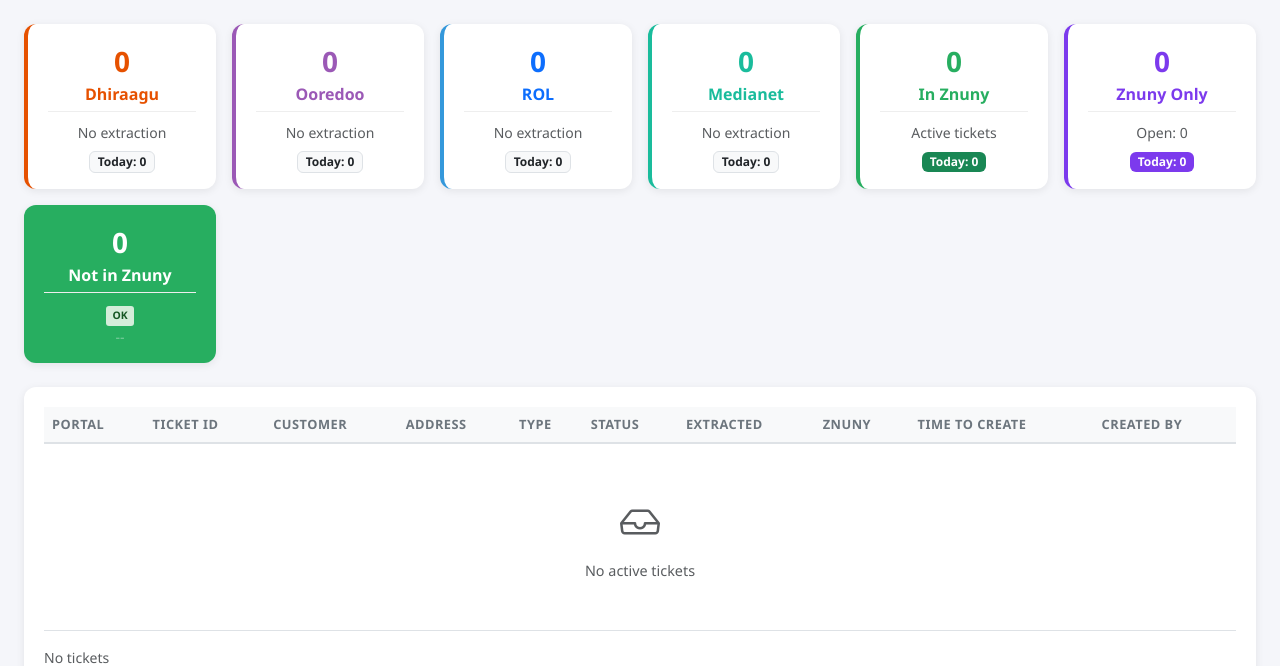
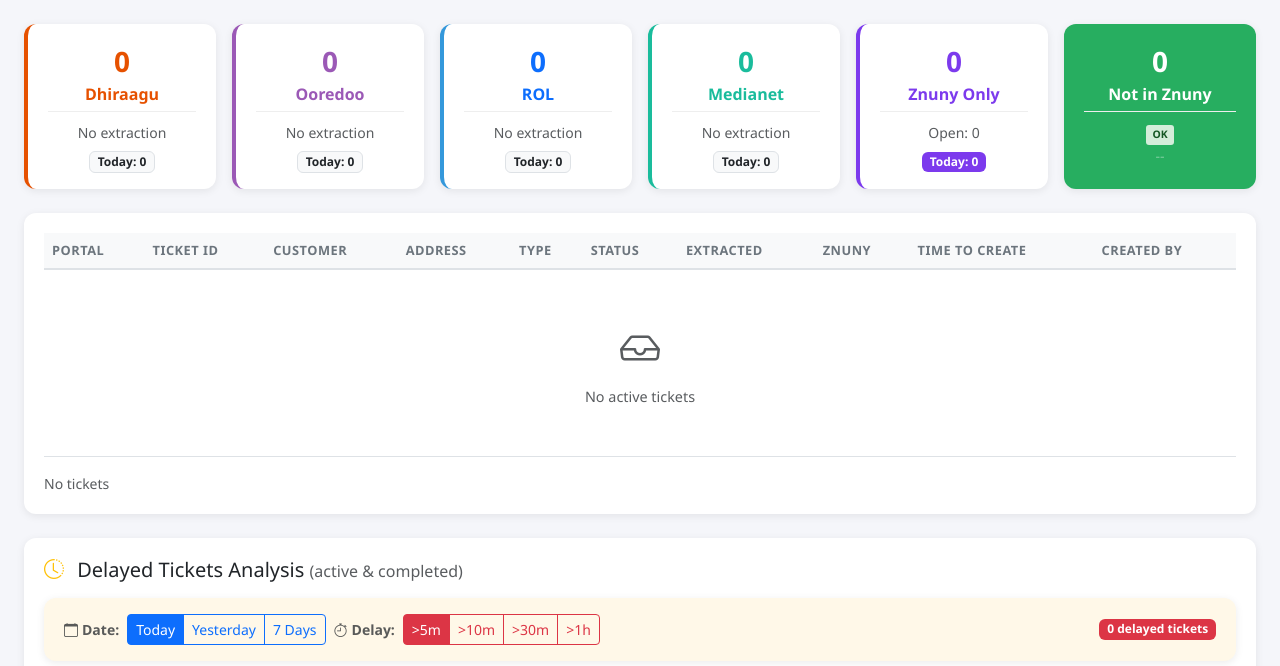
Before and after one commit to rishal1123/ticket-extractor, a FastAPI app: page / in a window 1280 px wide. Shown: the part 58-724 px from the top of the page. Run offline with FastAPI, Linux system fonts and the light colour scheme; data that the repository does not hold is empty; some libraries are stand-ins or nearby versions.

Commit message:
Remove 'In Znuny' card from dashboard
- Removed redundant card showing tickets in Znuny
- 'Not in Znuny' card already shows sync status with OK/Pending

Co-Authored-By: Claude Opus 4.5 <noreply@anthropic.com>

```diff
--- a/templates/dashboard.html
+++ b/templates/dashboard.html
@@ -128,20 +128,6 @@
                 </div>
                 <div class="today-count mt-1">
                     <small class="badge bg-light text-dark border">Today: <span id="todayMedianet">0</span></small>
-                </div>
-            </div>
-        </div>
-    </div>
-    <div class="col-6 col-md-4 col-lg-2">
-        <div class="stat-card card h-100" style="border-left: 4px solid #27ae60;">
-            <div class="card-body text-center py-3">
-                <div class="stat-value" style="color: #27ae60;" id="openInZnuny">0</div>
-                <div class="fw-semibold mb-1" style="color: #27ae60;">In Znuny</div>
-                <div class="extraction-info">
-                    <small class="text-muted">Active tickets</small>
-                </div>
-                <div class="today-count mt-1">
-                    <small class="badge bg-success">Today: <span id="todayZnunyEntries">0</span></small>
                 </div>
             </div>
         </div>
@@ -509,10 +495,6 @@ async function loadStats() {
         updateExtractionInfo('rol', lastExtraction['rol']);
         updateExtractionInfo('medianet', lastExtraction['medianet']);
 
-        // Znuny stats
-        document.getElementById('openInZnuny').textContent = stats.open_in_znuny || 0;
-        document.getElementById('todayZnunyEntries').textContent = stats.today_znuny_entries || 0;
-
         // Today's extractions per portal
         const todayExtracted = stats.today_extracted || {};
         document.getElementById('todayDhiraagu').textContent = todayExtracted['dhiraagu'] || 0;
```
